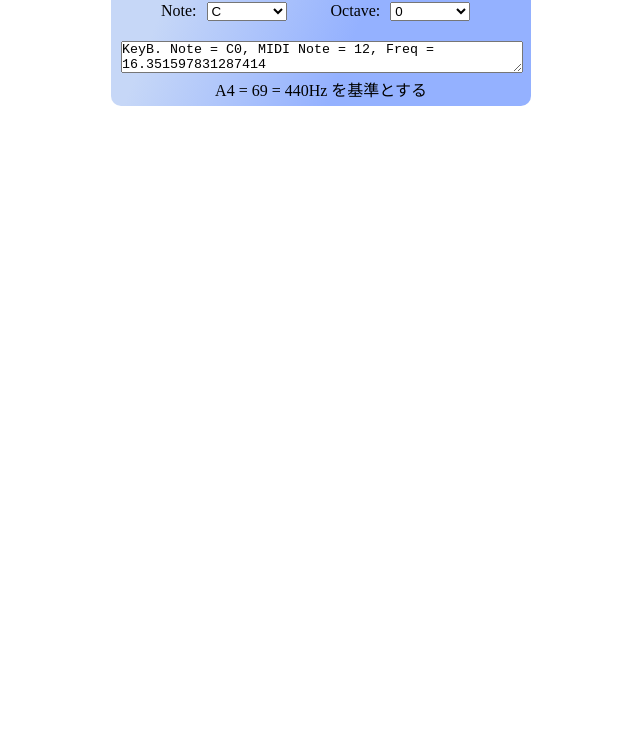
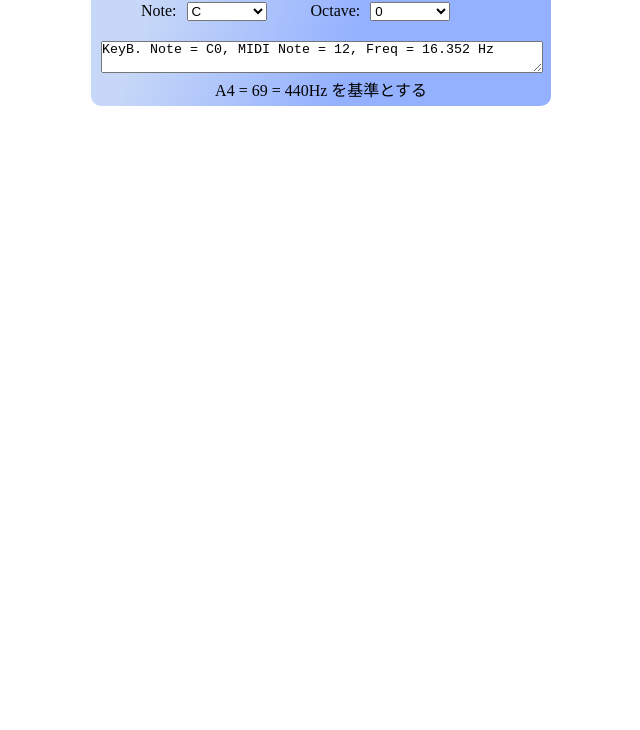
Before and after one commit to hakobera/pitchtable, a plain HTML site: page index.html in a window 1280 px wide. Shown: the part 70-800 px from the top of the page, without its empty margins (319-959 px from the left). Drawn offline with Linux system fonts and the light colour scheme.

Commit message:
計算結果が改行しないようにレイアウトを調整

```diff
--- a/index.css
+++ b/index.css
@@ -4,7 +4,7 @@
 }
 
 #content {
-    width: 400px;
+    width: 440px;
     margin: 10px auto;
     padding: 5px 10px;
     background-color: rgb(198,215,247);
--- a/index.js
+++ b/index.js
@@ -30,7 +30,7 @@ document.addEventListener('DOMContentLoaded', function() {
         var note = noteSelect.value;
         var octave = octaveSelect.value;
         var pitch = PitchTable.calcPitch(note, octave);
-        var result = 'KeyB. Note = ' + pitch.noteName + ', MIDI Note = ' + pitch.noteNumber + ', Freq = ' + pitch.frequency;
+        var result = 'KeyB. Note = ' + pitch.noteName + ', MIDI Note = ' + pitch.noteNumber + ', Freq = ' + pitch.frequency.toFixed(3) + ' Hz';
         pitchInfoText.value = result;
     };
 
```
